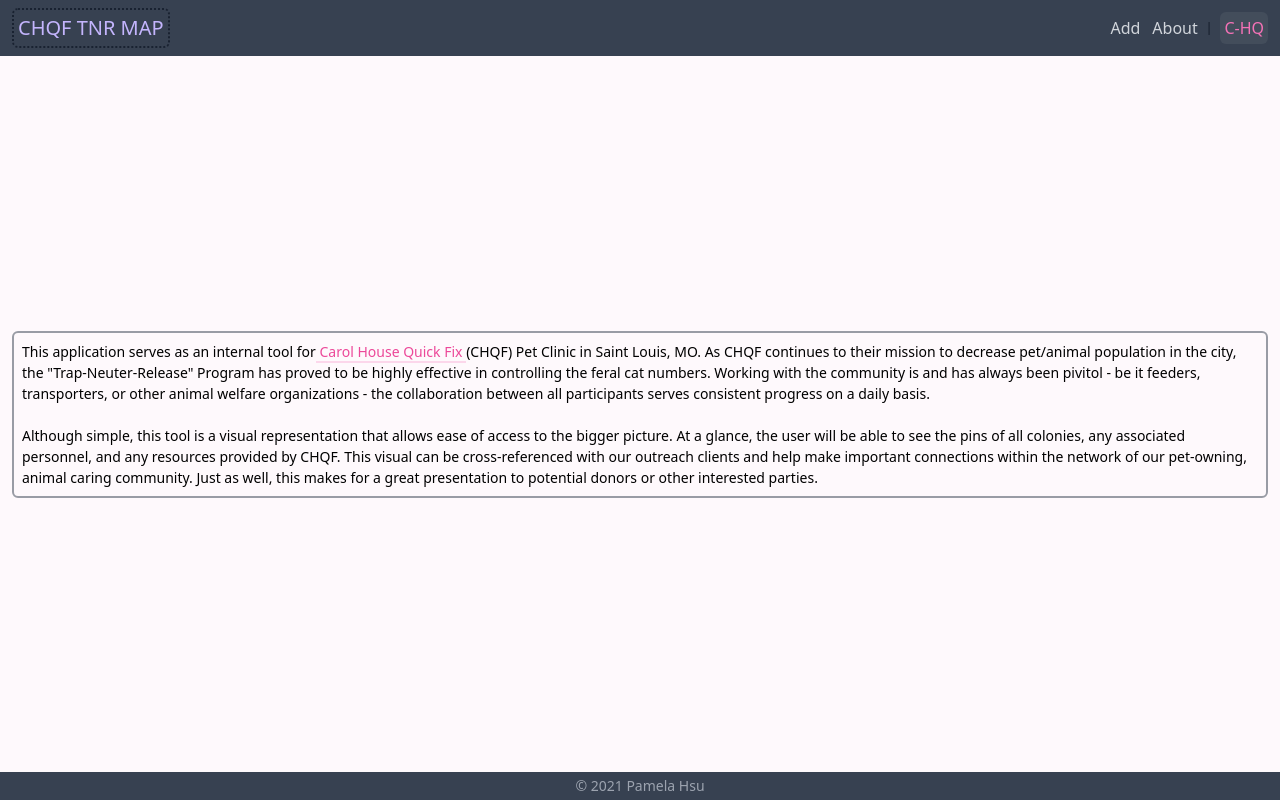
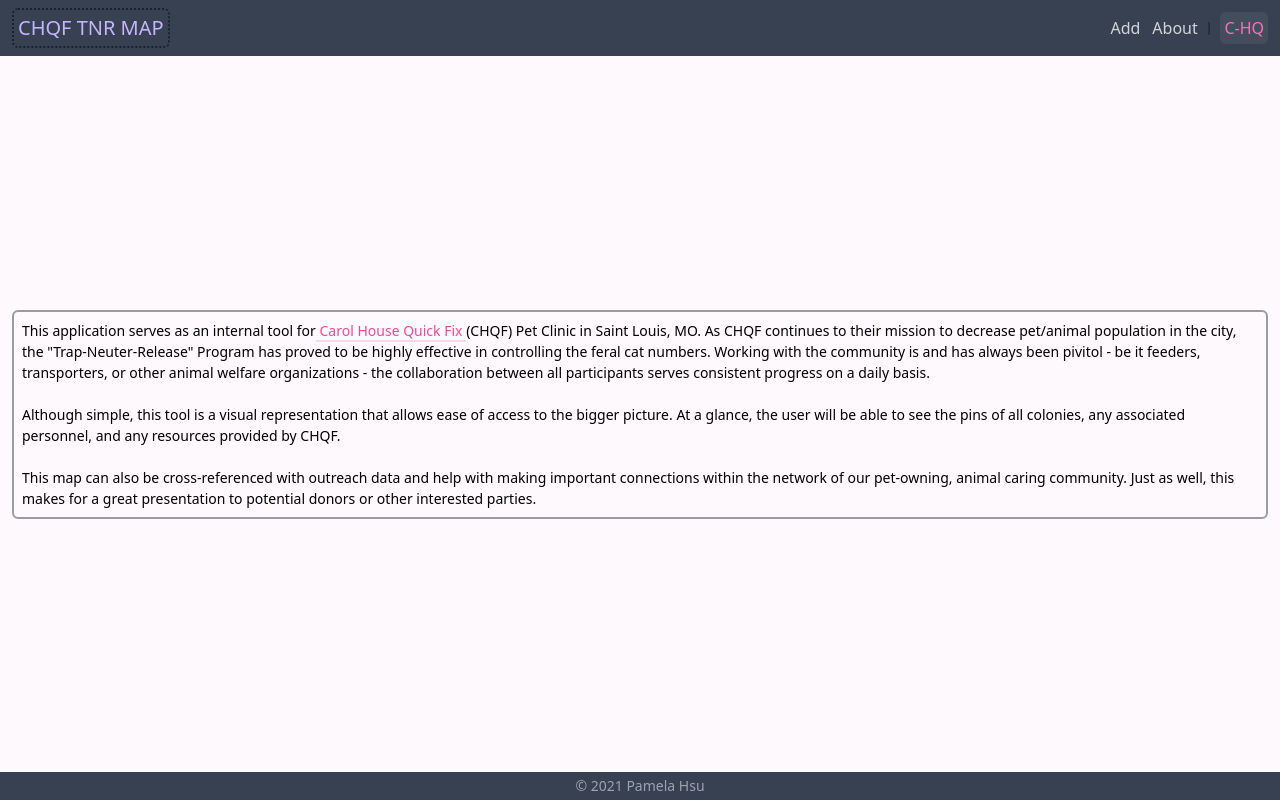
Before and after one commit to p-hsu/chqf_tnr_mapping_resource, a Next.js app: page /about in a window 1280 px wide. Built offline with nearby package versions, Linux system fonts and the light colour scheme.

Commit message:
minor edits to about page

```diff
--- a/pages/about/index.js
+++ b/pages/about/index.js
@@ -16,10 +16,12 @@ export default function About() {
       <p>
         Although simple, this tool is a visual representation that allows ease of access to the bigger picture. At
         a glance, the user will be able to see the pins of all colonies, any associated personnel, and any resources
-        provided by CHQF. This visual can be cross-referenced with our outreach clients and help make important
+        provided by CHQF.
+      </p>
+      <br></br>
+      <p> This map can also be cross-referenced with outreach data and help with making important
         connections within the network of our pet-owning, animal caring community. Just as well, this makes for a
-        great presentation to potential donors or other interested parties.
-      </p>
+        great presentation to potential donors or other interested parties.</p>
       </div>
     </div>
   )
```
